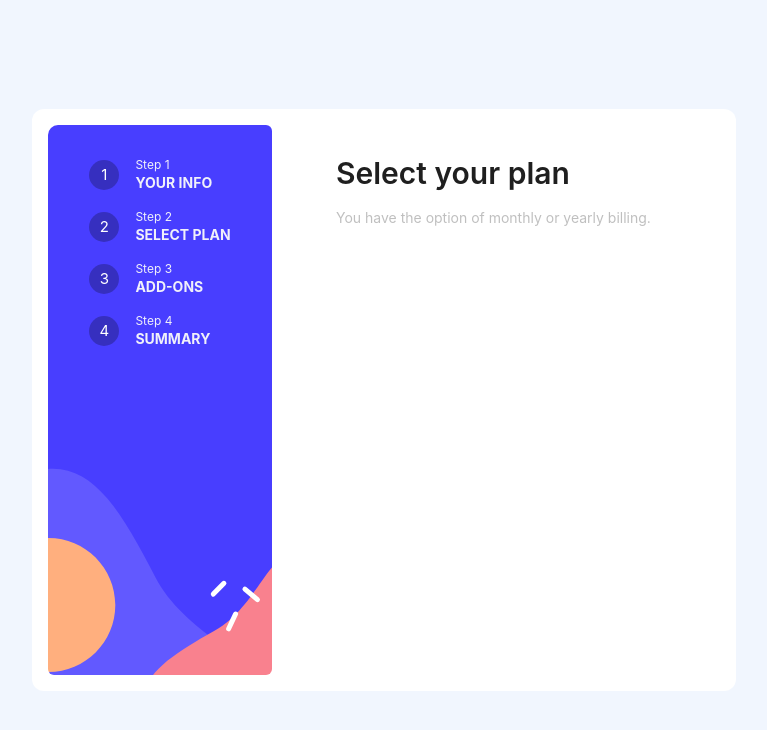
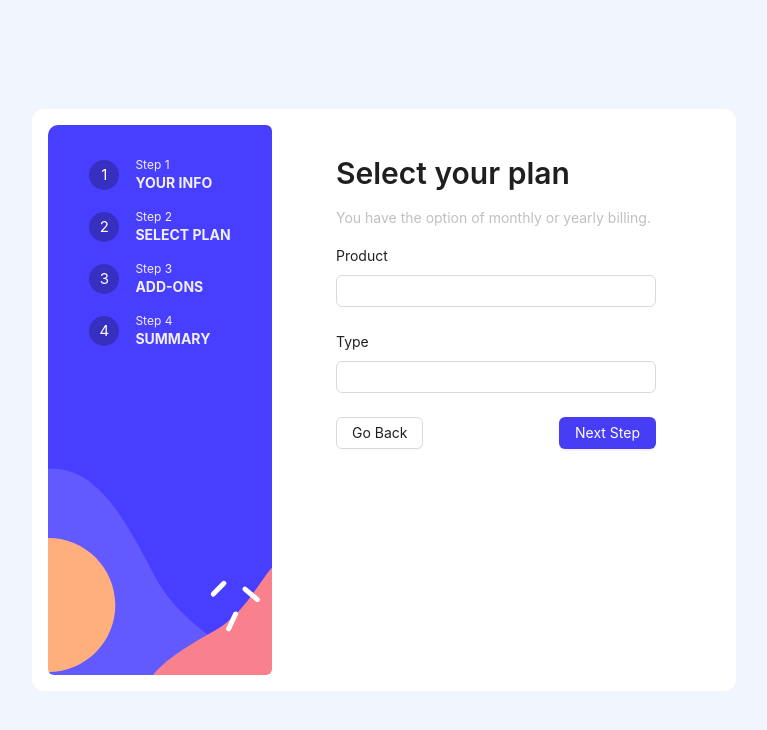
Before and after one commit to BorzooMV/multi-step-form, a React (Vite) app: page /select-plan in a window 1280 px wide. Shown: the top 730 px of the page, without its empty margins (256-1023 px from the left). Built offline with nearby package versions, Linux system fonts and the light colour scheme.

Commit message:
fix: use navigation buttons as form submit trigger

```diff
--- a/src/components/forms/PersonalInformationForm.tsx
+++ b/src/components/forms/PersonalInformationForm.tsx
@@ -13,9 +13,9 @@ function TheForm({ step }: { step: number }) {
 
   const formik = useFormik({
     initialValues: {
-      personal_name: "",
-      personal_email: "",
-      personal_phone: "",
+      name: "",
+      email: "",
+      phone: "",
     },
     onSubmit: (values) => {
       dispatch({
@@ -29,7 +29,6 @@ function TheForm({ step }: { step: number }) {
   return (
     <Form
       className="flex flex-col justify-between h-full"
-      name="personal"
       layout="vertical"
       onSubmitCapture={formik.handleSubmit}
     >
--- a/src/components/forms/SelectPlanForm.tsx
+++ b/src/components/forms/SelectPlanForm.tsx
@@ -1,18 +1,60 @@
+import { useFormik } from "formik";
+
 import useGetStepsFromUrl from "../../hooks/useGetStepsFromUrl";
 import HeadAndSub from "../HeadAndSub";
+import useWholeForm from "../../hooks/useWholeForm";
+import FormNavigation from "../FormNavigation";
+
+import { Form, Input } from "antd";
+
+function TheForm({ step }: { step: number }) {
+  const { dispatch } = useWholeForm();
+
+  const formik = useFormik({
+    initialValues: {
+      product: "",
+      type: "",
+    },
+    onSubmit: (values) => {
+      dispatch({
+        type: "PLAN/UPDATE",
+        payload: values,
+      });
+    },
+  });
+
+  return (
+    <Form
+      className="flex flex-col justify-between h-full"
+      layout="vertical"
+      onSubmitCapture={formik.handleSubmit}
+    >
+      <div>
+        <Form.Item label="Product" name="product">
+          <Input onChange={formik.handleChange} />
+        </Form.Item>
+        <Form.Item label="Type" name="type">
+          <Input onChange={formik.handleChange} />
+        </Form.Item>
+      </div>
+      <FormNavigation step={step} />
+    </Form>
+  );
+}
 
 export default function SelectPlanForm() {
   const stepFromUrl = useGetStepsFromUrl();
   if (!stepFromUrl) return null;
 
-  const { currentStep } = stepFromUrl;
+  const { currentStep, currentStepNumber } = stepFromUrl;
 
   return (
-    <>
+    <div className="flex flex-col gap-4">
       <HeadAndSub
         header={currentStep.title}
         subheader={currentStep.description}
       />
-    </>
+      <TheForm step={currentStepNumber} />
+    </div>
   );
 }
--- a/src/hooks/useWholeForm.tsx
+++ b/src/hooks/useWholeForm.tsx
@@ -28,6 +28,9 @@ function reducer(state = initialUserData, action: ReducerAction) {
 
     case "ADDONS/UPDATE":
       return { ...state, addOns: action.payload };
+
+    default:
+      return state;
   }
 }
 
```
